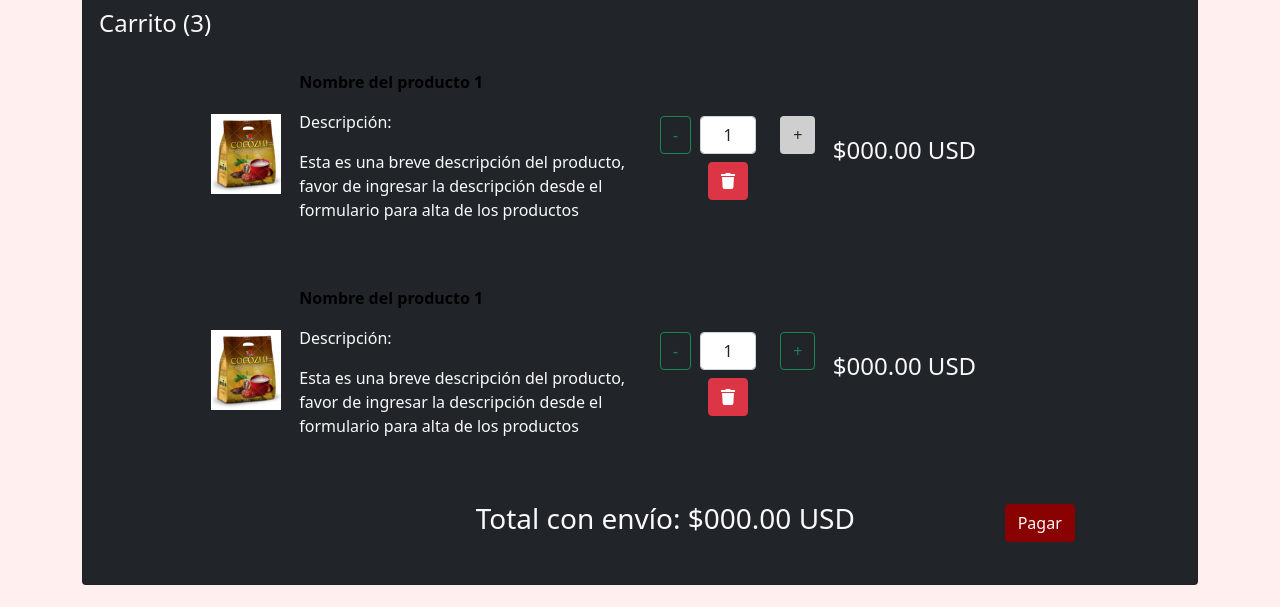
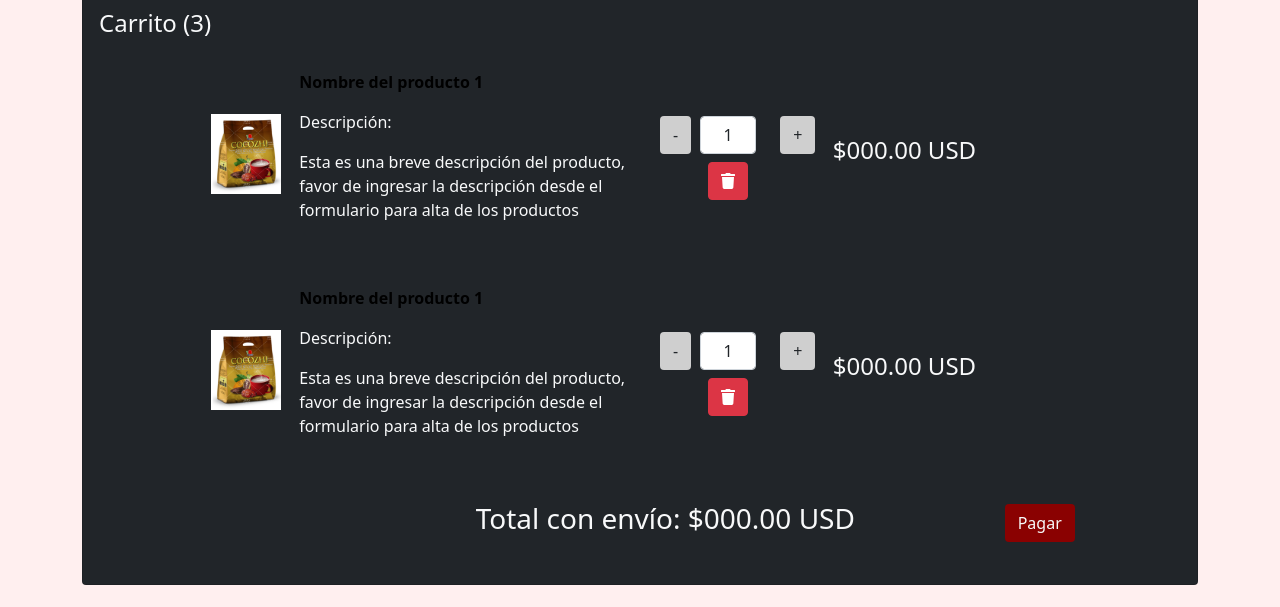
Before and after one commit to DiazAlejandro/DXN-Shop, a plain HTML site: page carritoCompra.html in a window 1280 px wide. Shown: the part 161-768 px from the top of the page. Drawn offline with nearby package versions, Linux system fonts and the light colour scheme.

Commit message:
Color boton

```diff
--- a/carritoCompra.html
+++ b/carritoCompra.html
@@ -145,7 +145,7 @@
                         <div class="col col-xl-2 col-8 text-center">
                             <div class="row p-2 text-center">
                                 <div class="col col-xl-3 text-center">
-                                    <button type="button" class="btn btn-outline-success" id="decCant" onclick="decrementar()">-</button>
+                                    <button type="button" class="btn fondoButton" id="decCant" onclick="decrementar()">-</button>
                                 </div>
                                 <div class="col col-xl-6 text-center">
                                     <input type="text" class="form-control" id="cantidad" maxlength="3"
@@ -211,7 +211,7 @@
                         <div class="col col-xl-2 col-8 text-center">
                             <div class="row p-2 text-center">
                                 <div class="col col-xl-3 text-center">
-                                    <button type="button" class="btn btn-outline-success" id="decCant" onclick="decrementar1()">-</button>
+                                    <button type="button" class="btn fondoButton" id="decCant" onclick="decrementar1()">-</button>
                                 </div>
                                 <div class="col col-xl-6 text-center">
                                     <input type="text" class="form-control" id="cantidad1" maxlength="3"
@@ -219,7 +219,7 @@
 
                                 </div>
                                 <div class="col col-xl-3 text-center">
-                                    <button type="button" class="btn btn-outline-success" id="incCant" onclick="incrementar1()">+</button>
+                                    <button type="button" class="btn fondoButton" id="incCant" onclick="incrementar1()">+</button>
                                 </div>
                             </div>
                             <button type="button" class="btn btn-danger" data-bs-toggle="modal"
```
